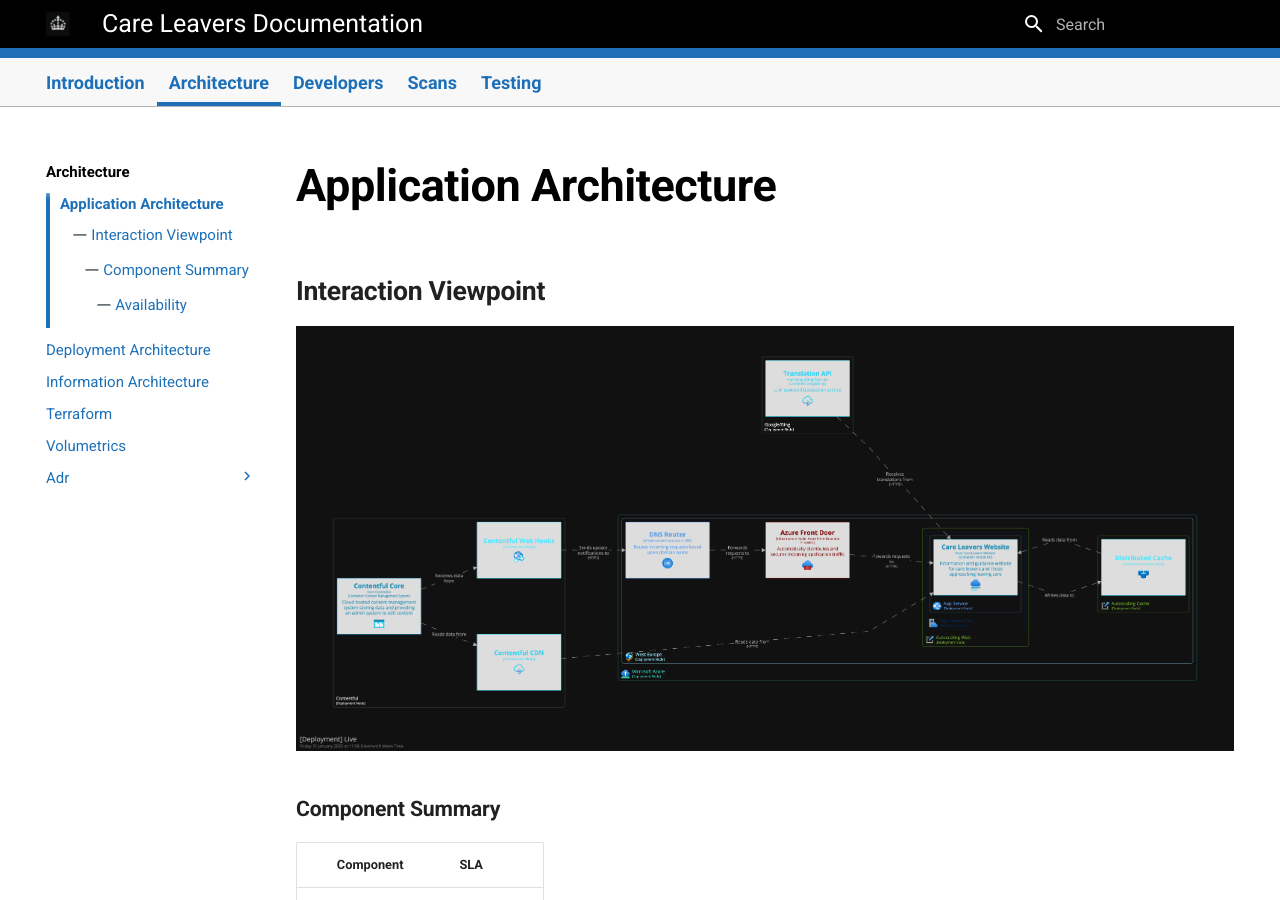
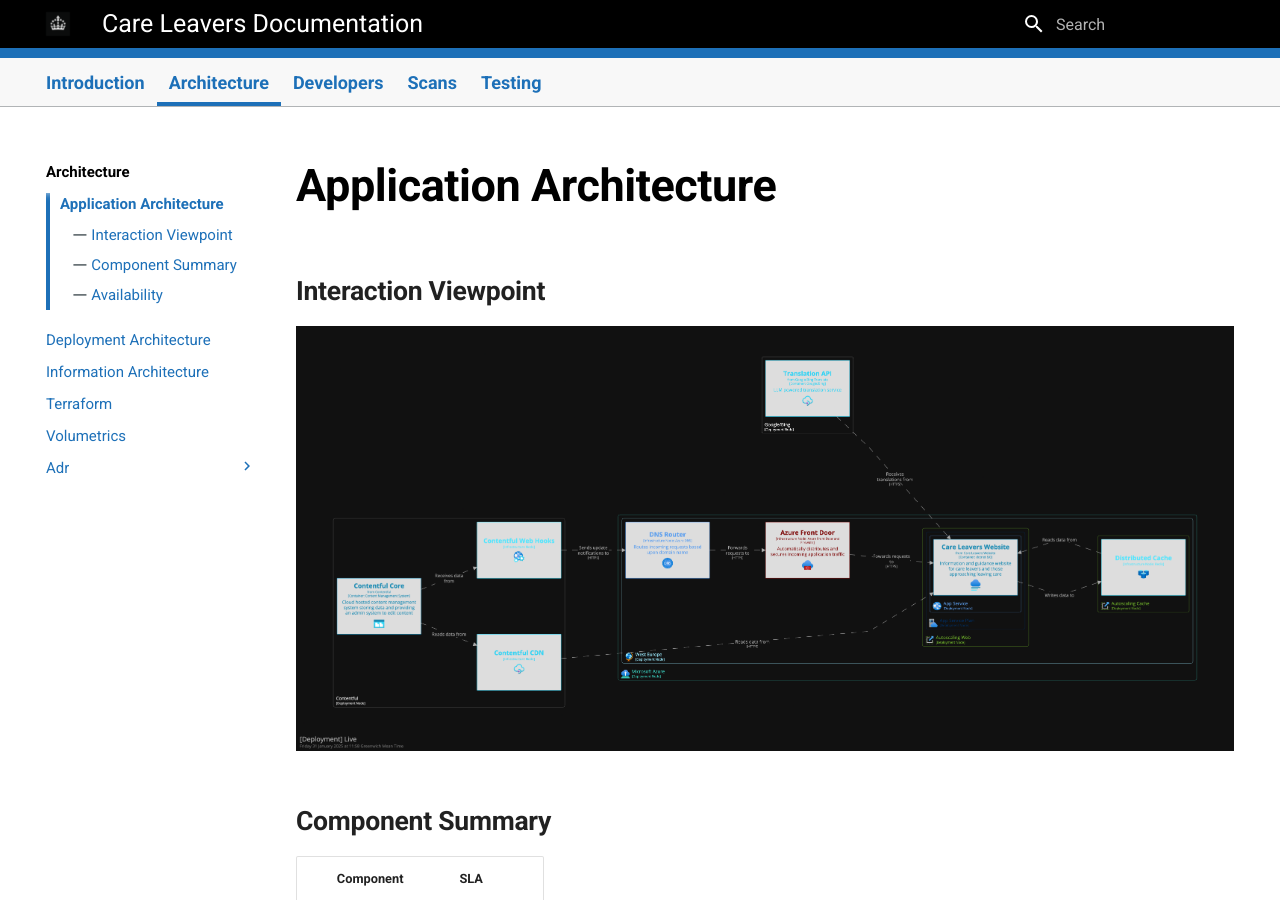
Before and after one commit to DFE-Digital/care-leavers, an MkDocs documentation site: the page built from docs/architecture/Application-Architecture.md, in a window 1280 px wide and 900 px high. Built offline with MkDocs 1.6.1 and Material for MkDocs 9.7.7, drawn with Linux system fonts in a browser that asks for light colours.

```diff
--- a/docs/architecture/Application-Architecture.md
+++ b/docs/architecture/Application-Architecture.md
@@ -4,7 +4,7 @@
 
 ![Interaction viewpoint](../images/Application_Architecture.png)
 
-### Component Summary
+## Component Summary
 
 |      Component       | SLA                                               |
 |:--------------------:|:--------------------------------------------------|
@@ -14,7 +14,7 @@
 | Azure AI Translation | 99.99%                                            |
 |    Contentful API    | [99.99%](https://www.contentful.com/enterprise/)  |
 
-#### Availability
+## Availability
 
 The table shows the composite availability. All Services is for when the entire system is running.
 Because of the nature of how Redis caches the site, if either Redis or Contentful is down, the site would be able to
```
